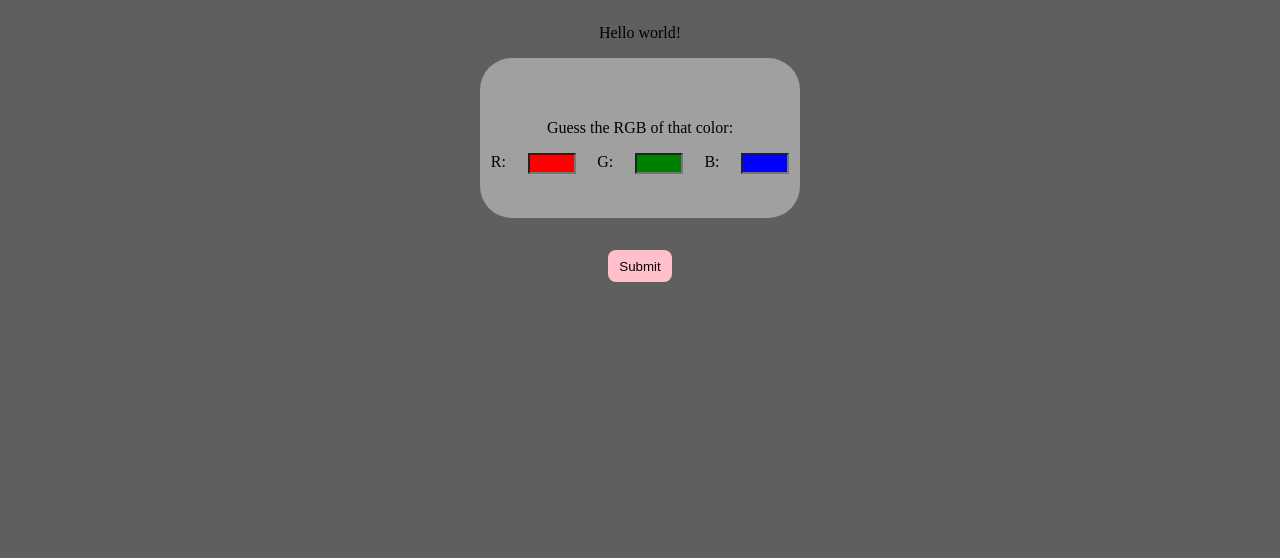
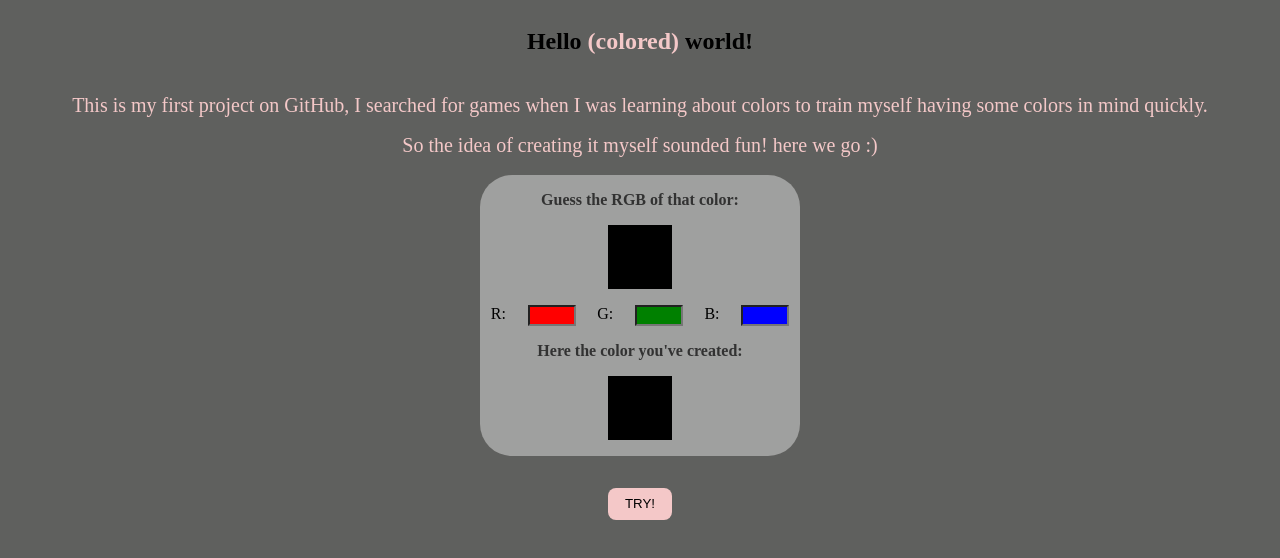
Before and after one commit to Yedrup/Color-Game, a plain HTML site: page index.html in a window 1280 px wide. Drawn offline with Linux system fonts and the light colour scheme.

Commit message:
css of the elements input and div receiving colors

```diff
--- a/css/main.css
+++ b/css/main.css
@@ -5,17 +5,49 @@ body {
 	align-items: center;
 }
 
-.pannel {
+.messageToPlayer {
+	font-weight: bold;
+	color: rgb(50,50,50);
+}
+
+.title span,
+.presentation p {
+	color: rgb(244,200,200);
+}
+.presentation {
+ 	line-height: 1.25rem;
+ 	text-align: center;
+}
+
+.presentation p {
+ 	font-size: 1.25rem;
+}
+
+.GamePannel {
 	display: flex;
 	flex-direction: column;
 	justify-content: center;
 	align-items: center;
 	width: 20rem;
-	height: 10rem;
+	height: auto;
 	background-color: rgba(255,255,255, 0.4);
 	border-radius: 2rem;
 }
+.colorPannel {
+	display: flex;
+	flex-direction: column;
+	width: 80%;
+	height: auto;
+	align-items: center;
+	margin-bottom: 1rem;
+}
 
+.colorToGuess,
+.colorTriedByUser {
+	width: 4rem;
+	height: 4rem;
+	background-color: black;
+}
 .answerDiv {
 	display: flex;
 	justify-content: space-around;
@@ -40,7 +72,7 @@ body {
 #button {
 	width: 4rem;
 	height: 2rem;
-	background-color: pink;
+	background-color: rgb(244,200,200);
 	color: black;
 	margin-top: 2rem;
 	border-style: none;
--- a/index.html
+++ b/index.html
@@ -6,9 +6,16 @@
   <title>titre</title>
 </head>
 <body>
-	<p>Hello world!</p>
-	<div class="pannel">
-	 	<p>Guess the RGB of that color: </p>
+	<h2 class="title">Hello <span>(colored)</span> world!</h2>
+	<div class="presentation">
+		<p>This is my first project on GitHub, I searched for games when I was learning about colors to train myself having some colors in mind quickly.</p>
+		<p>So the idea of creating it myself sounded fun! here we go :)</p>
+	</div>
+	<div class="GamePannel">
+	 	<p class="messageToPlayer">Guess the RGB of that color: </p>
+	<div class="colorPannel">
+		<div class="colorToGuess"></div>
+	</div>
 	<div class="answerDiv">
 		<label for="red">R:</label>
 		<input class="colorValue" Id="red" type="text" name="answer">
@@ -16,9 +23,13 @@
 		<input Id="green" class="colorValue" type="text" name="answer">
 		<label for="blue">B: </label>
 		<input Id="blue" class="colorValue" type="text" name="answer">
-		</div>
 	</div>
-		<input id="button" type="submit" name="answer">
+	<div class="colorPannel">
+		<p class="messageToPlayer">Here the color you've created: </p>
+		<div class="colorTriedByUser"></div>
+	</div>
+	</div>
+		<input id="button" type="submit" name="answer" value="TRY!">
 	<script type="text/javascript" src="js/script.js"></script>
 </body>
 </html>
```
Also changed, not shown: 1 other file.
